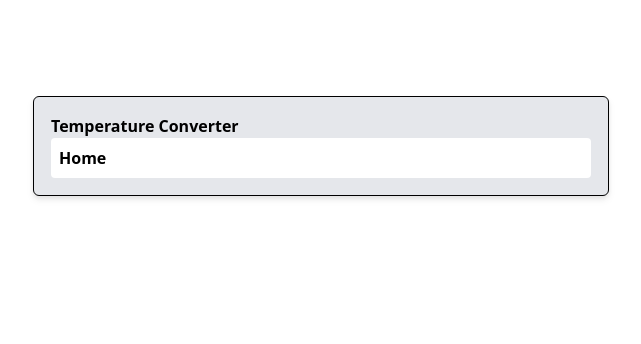
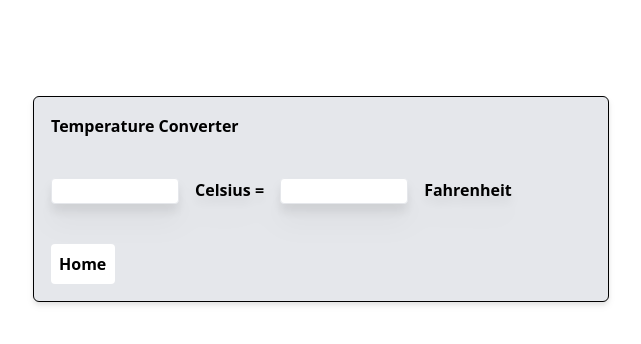
Before and after one commit to eeturonkko/svelte5-shenanigans, a SvelteKit app: page /temp-converter in a window 1280 px wide. Shown: the top 344 px of the page, without its empty margins (319-960 px from the left). Built offline with nearby package versions, Linux system fonts and the light colour scheme.

Commit message:
implement temperature conversion logic in the temperature converter page

```diff
--- a/src/routes/temp-converter/+page.svelte
+++ b/src/routes/temp-converter/+page.svelte
@@ -1,4 +1,28 @@
 <script lang="ts">
+	class Temperature {
+		#c = $state<number>();
+		#f = $state<number>();
+
+		get c() {
+			return this.#c;
+		}
+
+		set c(c) {
+			this.#c = Math.ceil(c!!);
+			this.#f = Math.ceil(c!! * (9 / 5) + 32);
+		}
+
+		get f() {
+			return this.#f;
+		}
+
+		set f(f) {
+			this.#f = f;
+			this.#c = (f!! - 32) * (5 / 9);
+		}
+	}
+
+	const temperature = new Temperature();
 </script>
 
 <main class="h-screen">
@@ -7,8 +31,26 @@
 	>
 		<div class="max-w- flex flex-col border">
 			<h2 class="font-semibold">Temperature Converter</h2>
+			<div class="my-10 flex gap-4 text-nowrap drop-shadow-xl">
+				<input
+					bind:value={temperature.c}
+					class="max-w-32 rounded border"
+					name="celcius"
+					id="celcius"
+					type="text"
+				/>
+				<label class="font-semibold" for="celcius">Celsius =</label>
+				<input
+					bind:value={temperature.f}
+					class="max-w-32 rounded border"
+					name="fahrenheit"
+					id="fahrenheit"
+					type="text"
+				/>
+				<label class="font-semibold" for="celcius">Fahrenheit</label>
+			</div>
 
-			<a class="rounded bg-white p-2 font-semibold text-black" href="/">Home</a>
+			<a class="max-w-16 rounded bg-white p-2 font-semibold text-black" href="/">Home</a>
 		</div>
 	</section>
 </main>
```
